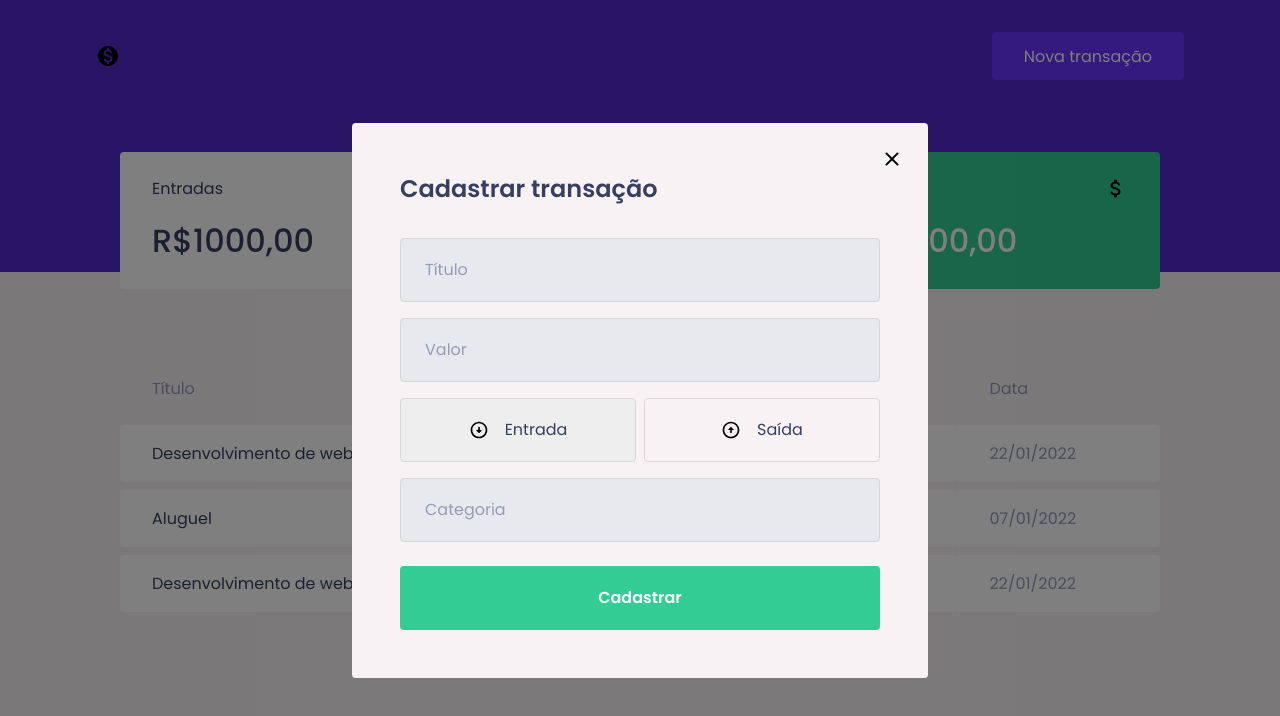
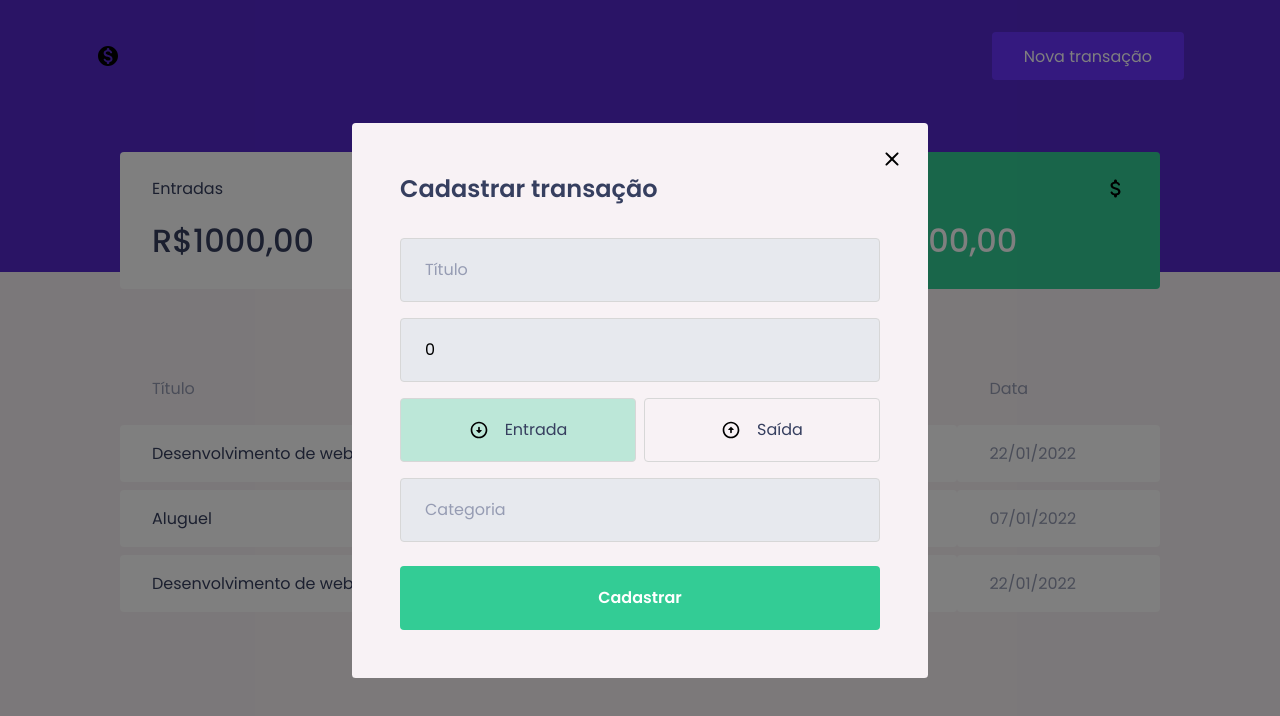
Before and after one commit to thelastklein/Financas-pessoais-com-React, a React (Create React App) app in the folder dtmoney/: page / in a window 1280 px wide. Both pictures are taken after a click on the button "Nova transação". Shown: the top 716 px of the page. Built offline with nearby package versions, Linux system fonts and the light colour scheme; no server answers; what miragejs would draw is missing.

Commit message:
Creating and upgrading modal 3

```diff
--- a/dtmoney/package.json
+++ b/dtmoney/package.json
@@ -10,6 +10,7 @@
     "@types/node": "^12.20.28",
     "@types/react": "^17.0.27",
     "@types/react-dom": "^17.0.9",
+    "polished": "^4.1.4",
     "react": "^17.0.2",
     "react-dom": "^17.0.2",
     "react-scripts": "4.0.3",
--- a/dtmoney/src/components/NewTransactionModal/index.tsx
+++ b/dtmoney/src/components/NewTransactionModal/index.tsx
@@ -3,7 +3,7 @@
 import arrowdownimg from '../../assets/arrow-down.svg'
 import closeImg from '../../assets/close.svg'
 import { Container, RadioBox, TransactiontypeContainer} from './styles';
-import {useState} from 'react'
+import {useState, FormEvent} from 'react'
 
 
 interface NewTransactionModalProps {
@@ -12,7 +12,14 @@
 }
 
 export function NewTransactionModal({isOpen, onRequestClose}: NewTransactionModalProps) {
+    const [title, setTitle] = useState('')
+    const [value, setValue] = useState(0)
+    const [category, setCategory] = useState('')
     const [type, setType] = useState('deposit')
+
+    function handleCreateNewTransaction(event: FormEvent) {
+        event.preventDefault();
+    }
 
     return(
         <Modal
@@ -26,22 +33,29 @@
                 <img src={closeImg} alt='Fechar Modal'/>
             </button>
 
-            <Container>
+            <Container onSubmit={handleCreateNewTransaction}>
 
                 <h2>Cadastrar transação</h2>
 
-                <input placeholder='Título'/>
+                <input placeholder='Título' value={title} onChange={event => setTitle(event.target.value)}/>
 
-                <input type="number" placeholder='Valor'/>
+                <input type="number" placeholder='Valor' value={value} onChange={event => setValue(Number(event.target.value))}/>
+
 
                 <TransactiontypeContainer>
-                    <RadioBox type='button' onClick={()=>{setType('deposit')}} isActive={type === 'deposit'}> <img src={arrowdownimg} alt='Entrada'/> <span>Entrada</span> </RadioBox>
+                    <RadioBox type='button' onClick={()=>{setType('deposit')}} isActive={type === 'deposit'} activeColor="green">
+                    <img src={arrowdownimg} alt='Entrada'/>
+                    <span>Entrada</span>
+                    </RadioBox>
 
-                    <RadioBox type='button' onClick={()=>{setType('withdraw')}} isActive={type === 'withdraw'} > <img src={arrowupimg} alt='Saída'/> <span>Saída</span> </RadioBox>
+                    <RadioBox type='button' onClick={()=>{setType('withdraw')}} isActive={type === 'withdraw'} activeColor="red">
+                    <img src={arrowupimg} alt='Saída'/>
+                    <span>Saída</span>
+                    </RadioBox>
 
                 </TransactiontypeContainer>
 
-                <input placeholder='Categoria'/>
+                <input placeholder='Categoria' value={category} onChange={event => setCategory(event.target.value)}/>
 
                 <button type='submit'>
                     Cadastrar
--- a/dtmoney/src/components/NewTransactionModal/styles.ts
+++ b/dtmoney/src/components/NewTransactionModal/styles.ts
@@ -1,4 +1,5 @@
 import styled from "styled-components";
+import {transparentize} from "polished"
 
 export const Container = styled.form`
     h2 {
@@ -58,6 +59,12 @@
 
 interface RadioBoxProps {
     isActive: boolean;
+    activeColor: 'green' | 'red';
+}
+
+const colors = {
+    green: '#33CC95',
+    red: '#E52E4D'
 }
 
 export const RadioBox = styled.button<RadioBoxProps>`
@@ -65,7 +72,7 @@
     border: 1px solid #d7d7d7;
     border-radius: 0.25rem;
 
-    background: ${(props) => props.isActive ? '#eee' : 'transparent'};
+    background: ${(props) => props.isActive ? transparentize(0.7, colors[props.activeColor]) : 'transparent'};
 
     display: flex;
     align-items: center;
```
Also changed, not shown: 1 other file (tests, documents, lock files or other folders).
